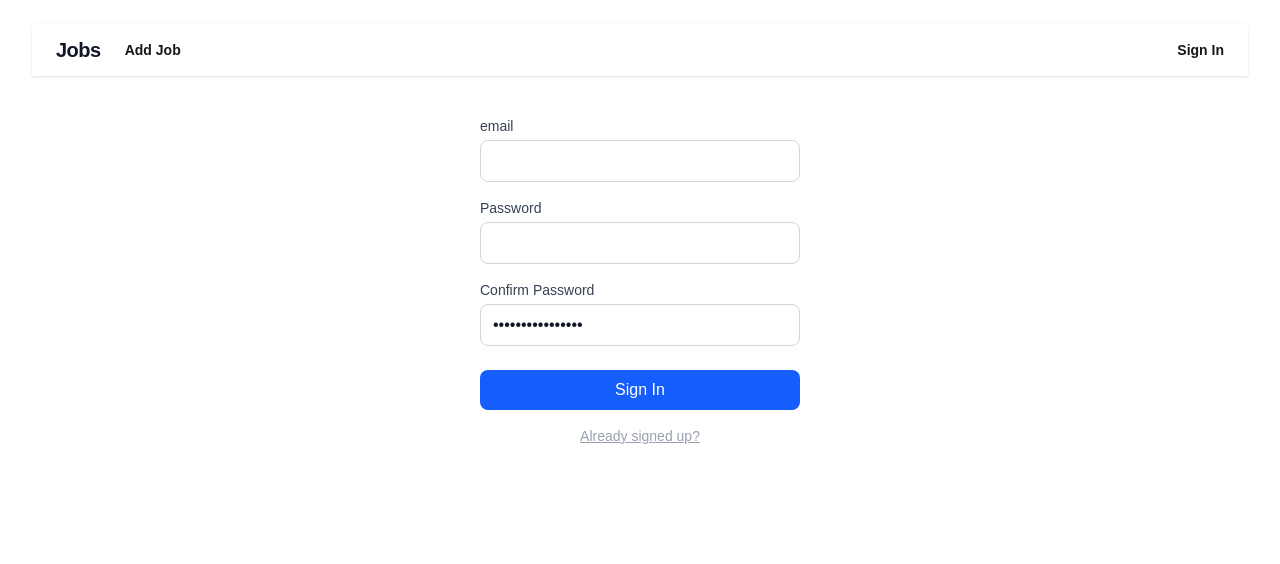
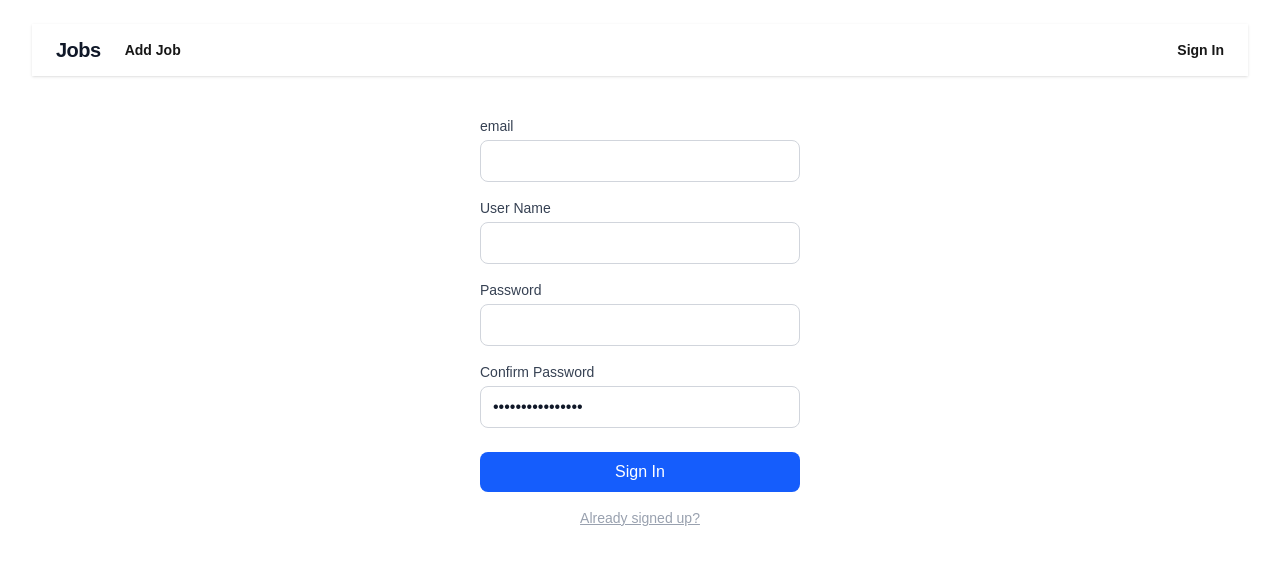
Before and after one commit to ChanYeob1202/job-tracker, a Next.js app in the folder job-tracker-web/: page /signup in a window 1280 px wide. Shown: the top 564 px of the page. Built offline with nearby package versions, Linux system fonts and the light colour scheme; no server answers.

Commit message:
feat: front-end username input field added

```diff
--- a/job-tracker-web/src/app/(auth)/signin/page.tsx
+++ b/job-tracker-web/src/app/(auth)/signin/page.tsx
@@ -1,6 +1,3 @@
-
-
-
 "use client";
 import { useState, useEffect } from "react";
 import { useRouter } from "next/navigation";
@@ -23,7 +20,7 @@ function Page() {
     password: ""
   })
 
-  const { email, password } = formData
+  const { email,  password } = formData
   const [ errors, setErrors ] = useState<SignInErrors>({}); //client, pre-field
   const [serverError, setServerError] = useState("") //server, one string
 
@@ -73,6 +70,7 @@ function Page() {
   return (
     <AuthForm
       email = {email}
+      showUsername = {false}
       password ={password}
       onSubmit = {handleSubmit}
       onChange = {handleChange}
--- a/job-tracker-web/src/app/(auth)/signup/page.tsx
+++ b/job-tracker-web/src/app/(auth)/signup/page.tsx
@@ -3,10 +3,10 @@ import { useState, useEffect } from 'react'
 import { useAuth } from '@/context/AuthContext';
 import { useRouter } from 'next/navigation';
 import AuthForm from '@/app/components/ui/AuthForm';
-import Link from 'next/link';
 
 type SignUpForm = {
   email: string;
+  userName: string;
   password: string;
   confirmPassword: string
 }
@@ -26,10 +26,12 @@ function Page() {
 
   const [formData, setFormData] = useState({
     email: "",
+    userName: "",
     password: "",
     confirmPassword: "",
   });
-  const { email, password, confirmPassword } = formData
+
+  const { email, password, userName,  confirmPassword } = formData
   const [errors, setErrors] = useState<SignUpErrors>({})
   const [serverError, setServerError] = useState("")
 
@@ -78,6 +80,8 @@ function Page() {
   return (
      <AuthForm
       email = {email}
+      showUsername = {true}
+      userName = {userName}
       password ={password}
       onSubmit = {handleSubmit}
       onChange = {handleChange}
--- a/job-tracker-web/src/app/components/ui/AuthForm.tsx
+++ b/job-tracker-web/src/app/components/ui/AuthForm.tsx
@@ -3,6 +3,8 @@ import Link from "next/link"
 
 type AuthFormProps = {
   email: string;
+  showUsername: boolean;
+  userName?: string;
   password: string;
   onSubmit: (e: React.SubmitEvent<HTMLFormElement>) => Promise<void>
   onChange: (e: React.ChangeEvent<HTMLInputElement>) => void;
@@ -14,7 +16,7 @@ type AuthFormProps = {
   linkText: string;
 }
 
-function AuthForm({ email, password, emailTitle, passwordTitle, confirmPassword,  onSubmit, onChange, buttonText, link, linkText}: AuthFormProps) {
+function AuthForm({ email,showUsername, userName, password, emailTitle, passwordTitle, confirmPassword, onSubmit, onChange, buttonText, link, linkText }: AuthFormProps) {
   const labelClass = "mb-1 text-sm font-medium text-gray-700";
   const inputClass =
     "mb-4 rounded-lg border border-gray-300 bg-white px-3 py-2 text-gray-900 " +
@@ -35,6 +37,20 @@ function AuthForm({ email, password, emailTitle, passwordTitle, confirmPassword,
           required
         />
 
+        {showUsername &&
+          <>
+            <label htmlFor="userName" className={labelClass}>User Name</label>
+            <input
+              type="text"
+              name="userName"
+              value={userName}
+              onChange={onChange}
+              title="userName"
+              className={inputClass}
+            />
+          </>
+        }
+
         <label htmlFor="password" className={labelClass}>Password</label>
         <input
           type="password"
@@ -45,7 +61,7 @@ function AuthForm({ email, password, emailTitle, passwordTitle, confirmPassword,
           className={inputClass}
         />
 
-        {confirmPassword ?
+        {confirmPassword &&
           <>
             <label className={labelClass}>Confirm Password</label>
             <input
@@ -58,8 +74,7 @@ function AuthForm({ email, password, emailTitle, passwordTitle, confirmPassword,
               required
             />
           </>
-          :
-          null}
+        }
 
         <button
           type="submit"
@@ -70,7 +85,7 @@ function AuthForm({ email, password, emailTitle, passwordTitle, confirmPassword,
       </form>
       <Link
         href={link}
-        className = "mt-4 text-center underline font-light text-sm text-gray-400 hover:text-blue-500 hover:cursor-pointer"
+        className="mt-4 text-center underline font-light text-sm text-gray-400 hover:text-blue-500 hover:cursor-pointer"
       >
         {linkText}
       </Link>
```
Also changed, not shown: 1 other file (tests, documents, lock files or other folders). Lines whose indentation alone changed are shown as unchanged.
